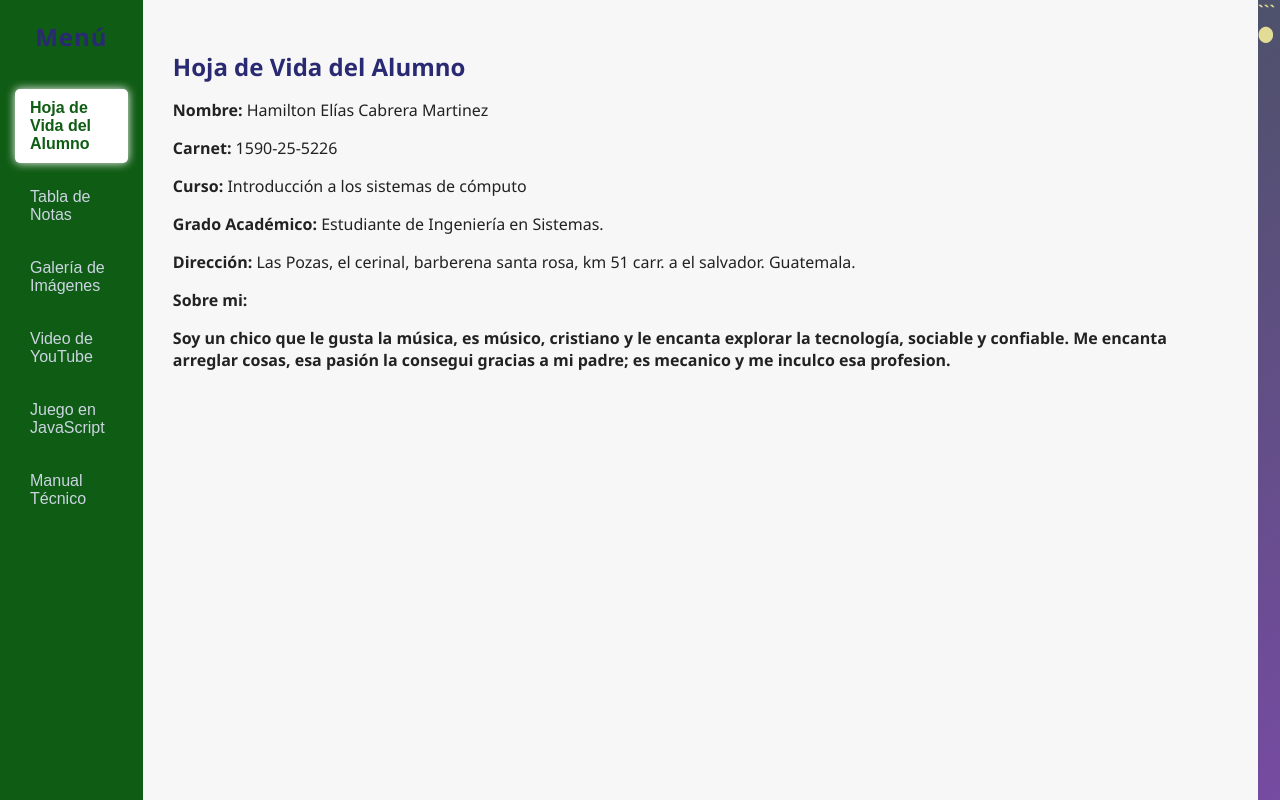
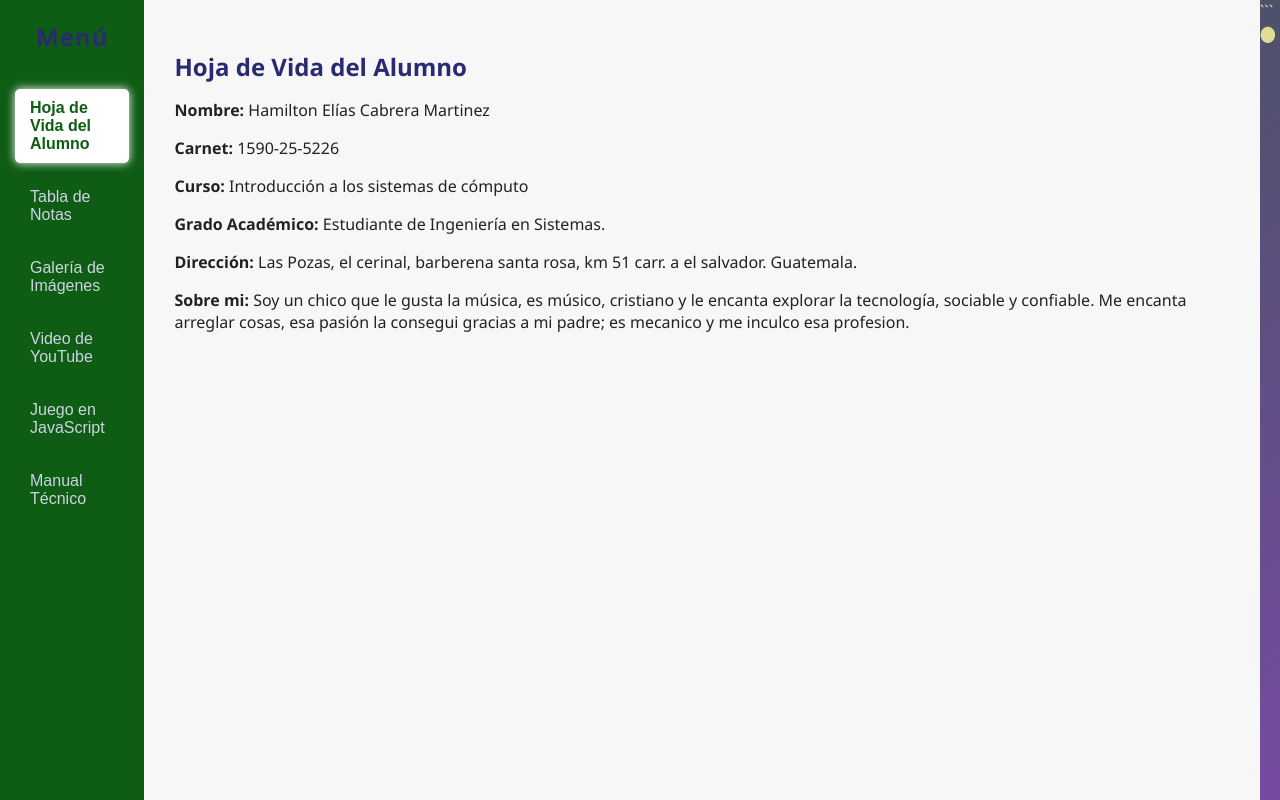
Before and after one commit to hamiltonjn/1590-25-5226, a plain HTML site: page index.html in a window 1280 px wide. Drawn offline with Linux system fonts and the light colour scheme.

Commit message:
Update index.html

```diff
--- a/index.html
+++ b/index.html
@@ -197,7 +197,7 @@
     <p><strong>Curso:</strong> Introducción a los sistemas de cómputo</p>
     <p><strong>Grado Académico:</strong> Estudiante de Ingeniería en Sistemas.</p>
     <p><strong>Dirección:</strong> Las Pozas, el cerinal, barberena santa rosa, km 51 carr. a el salvador. Guatemala. </p>
-    <p><strong>Sobre mi:</p> Soy un chico que le gusta la música, es músico, cristiano y le encanta explorar la tecnología, sociable y confiable. Me encanta arreglar cosas, esa pasión la consegui gracias a mi padre; es mecanico y me inculco esa profesion.</p>
+    <p><strong>Sobre mi:</strong> Soy un chico que le gusta la música, es músico, cristiano y le encanta explorar la tecnología, sociable y confiable. Me encanta arreglar cosas, esa pasión la consegui gracias a mi padre; es mecanico y me inculco esa profesion.</p>
   </section>
 
   <!-- Tabla de notas -->
```
